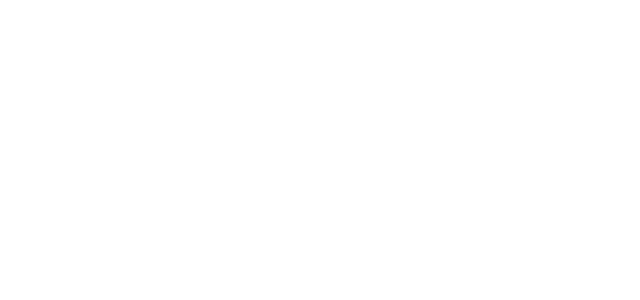
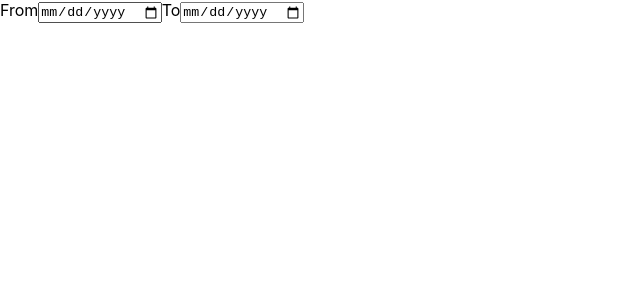
Before and after one commit to SowmyaaRamesh/Internet-Banking-Application-built-with-React, a React (Create React App) app in the folder frontend/: page /viewstatement in a window 1280 px wide. Shown: the top 300 px of the page, without its empty margins (0-640 px from the left). Built offline with nearby package versions, Linux system fonts and the light colour scheme.

Commit message:
added sql connection

```diff
--- a/frontend/src/App.js
+++ b/frontend/src/App.js
@@ -3,6 +3,7 @@
 import "./App.css";
 import { Login } from "./components/Login";
 import { Home } from "./components/Home";
+import { ViewStatement } from "./components/ViewStatement";
 
 function App() {
   return (
@@ -11,6 +12,7 @@
         <Switch>
           <Route path="/" exact component={Login} />
           <Route path="/home" component={Home} />
+          <Route path="/viewstatement" component={ViewStatement} />
         </Switch>
       </Router>
     </>
--- /dev/null
+++ b/frontend/src/components/ViewStatement.js
@@ -0,0 +1,14 @@
+import React from "react";
+
+export const ViewStatement = () => {
+  return (
+    <div>
+      <div className="date-form">
+        <label htmlFor="from-date">From</label>
+        <input type="date" name="from-date" id="from-date" />
+        <label htmlFor="to-date">To</label>
+        <input type="date" name="to-date" id="to-date" />
+      </div>
+    </div>
+  );
+};
```
Also changed, not shown: 1 other file (tests, documents, lock files or other folders).
